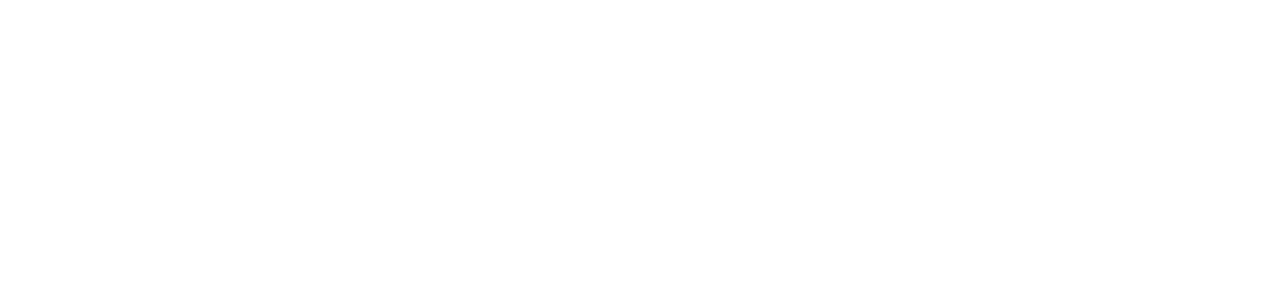
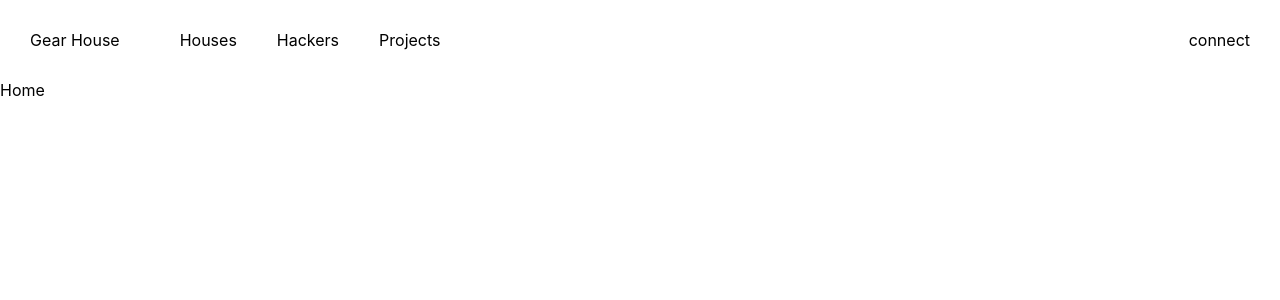
Before and after one commit to TeamTaoist/House-Keeper, a React (Create React App) app in the folder frontend/: page / in a window 1280 px wide. Shown: the top 300 px of the page. Built offline with nearby package versions, Linux system fonts and the light colour scheme.

Commit message:
add basic layout

```diff
--- a/frontend/src/App.tsx
+++ b/frontend/src/App.tsx
@@ -1,9 +1,10 @@
-import React from 'react';
+import React from "react";
+import RouterLink from "router";
 
 function App() {
   return (
     <div className="App">
-
+      <RouterLink />
     </div>
   );
 }
--- a/frontend/src/index.css
+++ b/frontend/src/index.css
@@ -1,13 +1,26 @@
 body {
   margin: 0;
-  font-family: -apple-system, BlinkMacSystemFont, 'Segoe UI', 'Roboto', 'Oxygen',
-    'Ubuntu', 'Cantarell', 'Fira Sans', 'Droid Sans', 'Helvetica Neue',
+  font-family: -apple-system, BlinkMacSystemFont, "Segoe UI", "Roboto", "Oxygen",
+    "Ubuntu", "Cantarell", "Fira Sans", "Droid Sans", "Helvetica Neue",
     sans-serif;
   -webkit-font-smoothing: antialiased;
   -moz-osx-font-smoothing: grayscale;
 }
 
 code {
-  font-family: source-code-pro, Menlo, Monaco, Consolas, 'Courier New',
+  font-family: source-code-pro, Menlo, Monaco, Consolas, "Courier New",
     monospace;
 }
+
+* {
+  margin: 0;
+  padding: 0;
+}
+ul li {
+  list-style: none;
+}
+
+a {
+  text-decoration: none;
+  color: unset;
+}
--- /dev/null
+++ b/frontend/src/layout/header.tsx
@@ -0,0 +1,70 @@
+import styled from "@emotion/styled";
+import { Link } from "react-router-dom";
+
+export default function Header() {
+  return (
+    <HeaderStyle>
+      <HeaderContainer>
+        <HeaderLeft>
+          <LogoLink to="/">
+            {/* <img src={LogoIcon} alt="" /> */}
+            <span>Gear House</span>
+          </LogoLink>
+          <NavStyle>
+            <li>
+              <Link to="/houses">Houses</Link>
+            </li>
+            <li>
+              <Link to="/hackers">Hackers</Link>
+            </li>
+            <li>
+              <Link to="/projects">Projects</Link>
+            </li>
+          </NavStyle>
+        </HeaderLeft>
+        <div>connect</div>
+      </HeaderContainer>
+    </HeaderStyle>
+  );
+}
+
+const HeaderStyle = styled.header`
+  height: 80px;
+  line-height: 80px;
+  padding: 10px 30px;
+  box-sizing: border-box;
+  background-color: #fff;
+`;
+
+const HeaderContainer = styled.div`
+  display: flex;
+  align-items: center;
+  justify-content: space-between;
+  height: 100%;
+`;
+
+const HeaderLeft = styled.div`
+    display: flex;
+    gap: 60px;
+`;
+
+const LogoLink = styled(Link)`
+  img {
+    position: relative;
+    top: 14px;
+    height: 36px;
+  }
+  @media (max-width: 414px) {
+    img {
+      top: 4px;
+      left: -0;
+      height: 18px;
+    }
+  }
+`;
+
+const NavStyle = styled.ul`
+  display: flex;
+  align-items: center;
+  gap: 40px;
+`;
--- /dev/null
+++ b/frontend/src/pages/Hackers/index.tsx
@@ -0,0 +1,4 @@
+
+export default function Hackers() {
+  return <div>Hackers</div>;
+}
--- /dev/null
+++ b/frontend/src/pages/Home/index.tsx
@@ -0,0 +1,4 @@
+
+export default function Home() {
+    return <div>Home</div>
+}
--- /dev/null
+++ b/frontend/src/pages/Houses/index.tsx
@@ -0,0 +1,4 @@
+
+export default function Houses() {
+    return <div>Houses</div>;
+}
--- /dev/null
+++ b/frontend/src/pages/Projects/index.tsx
@@ -0,0 +1,4 @@
+
+export default function Projects() {
+  return <div>Projects</div>;
+}
--- /dev/null
+++ b/frontend/src/router.tsx
@@ -0,0 +1,21 @@
+import { HashRouter as Router, Route, Routes } from "react-router-dom";
+import Header from "layout/header";
+import Home from "pages/Home";
+import Houses from "pages/Houses";
+import Projects from "pages/Projects";
+import Hackers from "pages/Hackers";
+
+
+export default function RouterLink() {
+  return (
+    <Router>
+      <Header />
+      <Routes>
+        <Route path="/" element={<Home />} index />
+        <Route path="/houses" element={<Houses />} />
+        <Route path="/projects" element={<Projects />} />
+        <Route path="/hackers" element={<Hackers />} />
+      </Routes>
+    </Router>
+  );
+}
```
